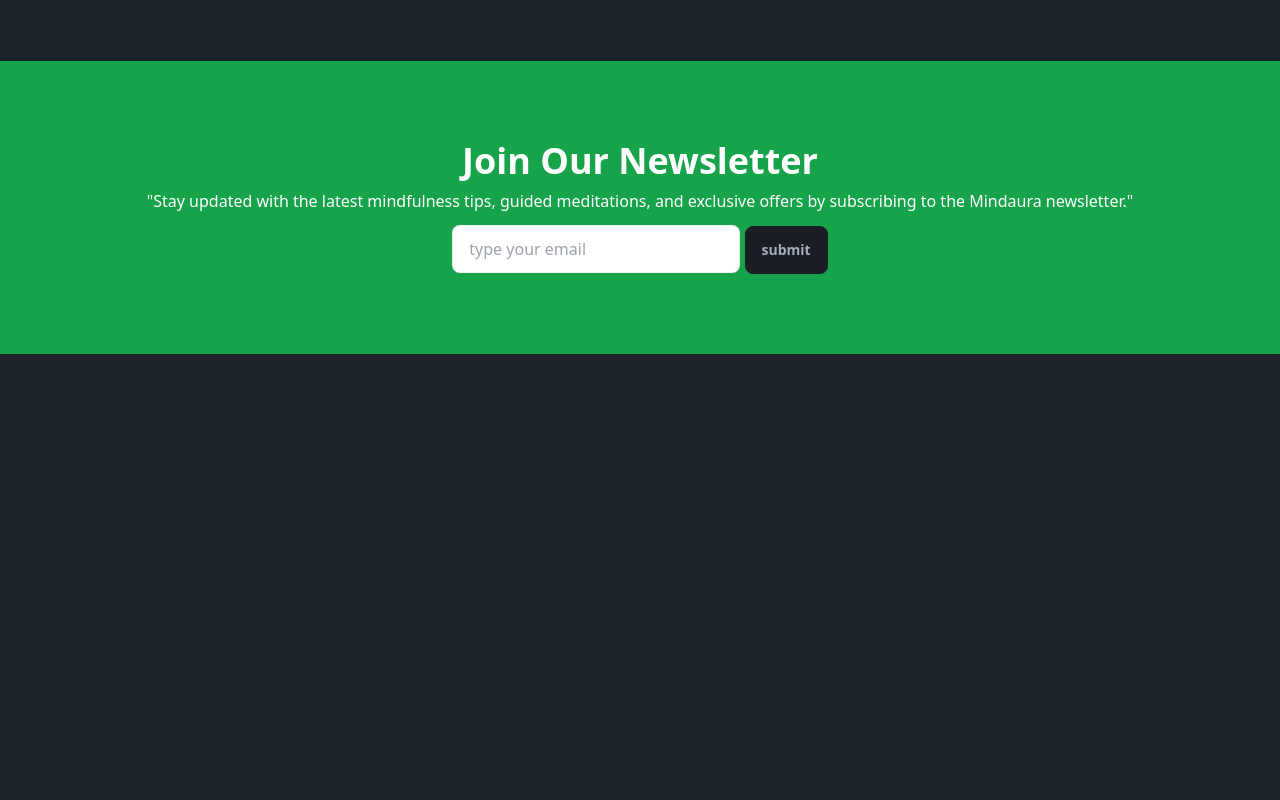
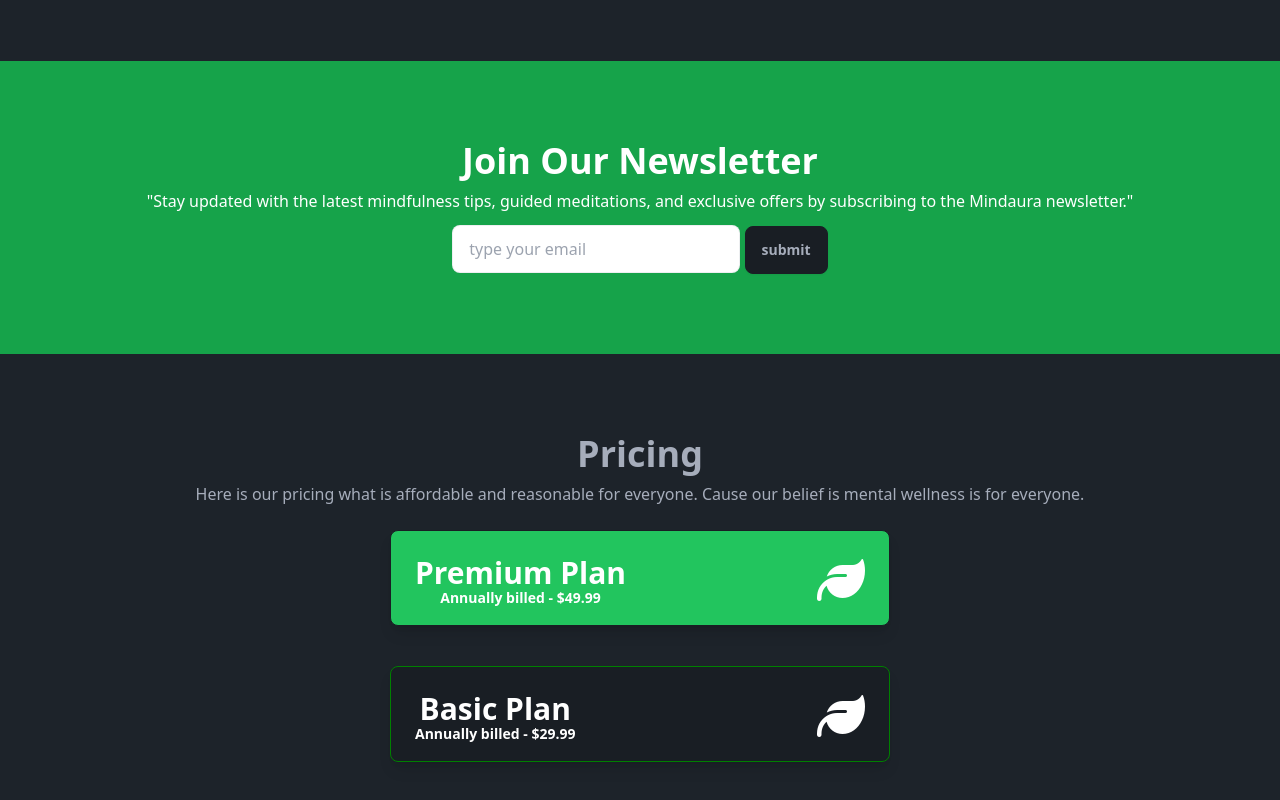
Before and after one commit to tahmidjihan/MindAura, a plain HTML site: page index.html in a window 1280 px wide. Shown: the part 1219-2019 px from the top of the page. Before the commit the page ends 1573 px from the top, so only its background shows below. Drawn offline with nearby package versions, Linux system fonts and the light colour scheme.

Commit message:
added pricing

```diff
--- a/index.html
+++ b/index.html
@@ -151,7 +151,40 @@
           <button class="btn">submit</button>
         </div>
       </section>
-      <section id="pricing"></section>
+      <section id="pricing" class="py-20">
+        <div class="section-header text-center">
+          <h1 class="font-extrabold text-4xl mb-2">Pricing</h1>
+          <p>
+            Here is our pricing what is affordable and reasonable for everyone.
+            Cause our belief is mental wellness is for everyone.
+          </p>
+        </div>
+        <div class="pricing-cards flex flex-col justify-center gap-10 my-6">
+          <div
+            class="btn bg-green-500 text-white rounded-lg shadow-lg md:w-[500px] h-24 flex items-center justify-between p-6 mx-auto"
+          >
+            <div>
+              <h2 class="font-bold text-3xl">Premium Plan</h2>
+              <p>Annually billed - $49.99</p>
+            </div>
+            <div>
+              <i class="fas fa-leaf text-5xl"></i>
+            </div>
+          </div>
+          <div
+            class="btn text-white rounded-lg shadow-lg md:w-[500px] h-24 flex items-center justify-between p-6 mx-auto"
+            style="border: 1px solid green"
+          >
+            <div>
+              <h2 class="font-bold text-3xl">Basic Plan</h2>
+              <p>Annually billed - $29.99</p>
+            </div>
+            <div>
+              <i class="fas fa-leaf text-5xl"></i>
+            </div>
+          </div>
+        </div>
+      </section>
     </main>
   </body>
 </html>
```
